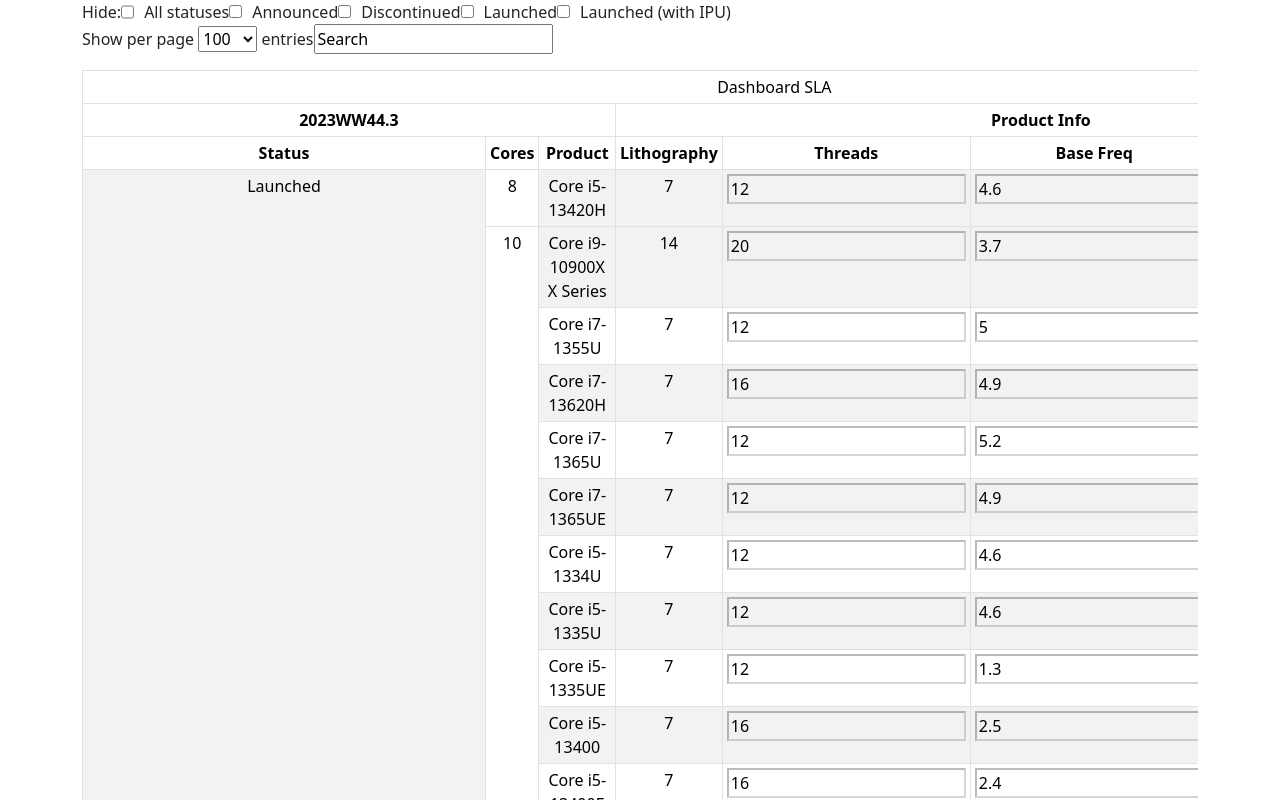
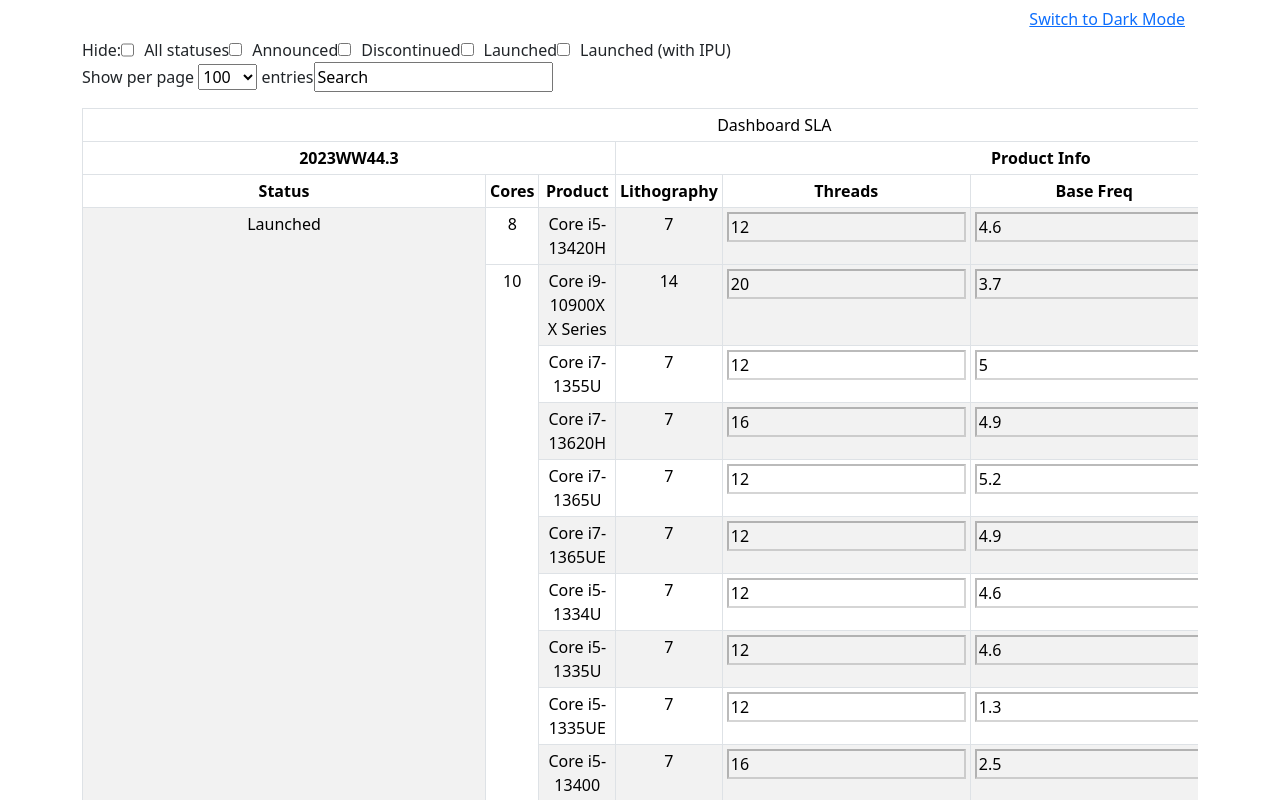
Before and after one commit to Rhythm-agrawal/dashboard-sla, a Vue app: page / in a window 1280 px wide. Shown: the top 800 px of the page. Built offline with nearby package versions, Linux system fonts and the light colour scheme; what highcharts-vue would draw is missing.

Commit message:
feat: Add light and dark mode switcher theme

```diff
--- a/src/App.vue
+++ b/src/App.vue
@@ -1,10 +1,12 @@
 <script setup>
 import "./assets/main.css";
 import Dashboard from "./components/Dashboard.vue";
+import ThemeSwitcher from "./components/ThemeSwitcher.vue";
 </script>
 
 <template>
   <div id="app" class="container">
+    <ThemeSwitcher />
     <Dashboard />
   </div>
 </template>
--- a/src/assets/main.css
+++ b/src/assets/main.css
@@ -14,3 +14,7 @@
   text-align: center;
   border: 0;
 } */
+
+body.dark {
+  background-color: black;
+}
--- /dev/null
+++ b/src/components/ThemeSwitcher.vue
@@ -0,0 +1,42 @@
+<template>
+  <div class="row">
+    <div class="col-md-12 text-end">
+      <button @click="toggleTheme" class="btn btn-link">
+        {{ isDarkTheme ? "Switch to Light Mode" : "Switch to Dark Mode" }}
+      </button>
+    </div>
+  </div>
+</template>
+
+<script>
+import { ref, onBeforeMount, watch } from "vue";
+export default {
+  name: "ThemeSwitcher",
+  setup() {
+    const isDarkTheme = ref(false);
+    const toggleTheme = () => {
+      isDarkTheme.value = !isDarkTheme.value;
+      saveThemePreference();
+    };
+    const saveThemePreference = () => {
+      localStorage.setItem("theme", isDarkTheme.value ? "dark" : "light");
+    };
+    onBeforeMount(() => {
+      isDarkTheme.value = localStorage.getItem("theme") === "dark" || false;
+    });
+    const applyTheme = () => {
+      const htmlElement = document.querySelector("html");
+      htmlElement.setAttribute(
+        "data-bs-theme",
+        isDarkTheme.value ? "dark" : "light"
+      );
+    };
+    // Watch for changes in the isDarkTheme property
+    watch(isDarkTheme, applyTheme);
+    return {
+      isDarkTheme,
+      toggleTheme,
+    };
+  },
+};
+</script>
```
